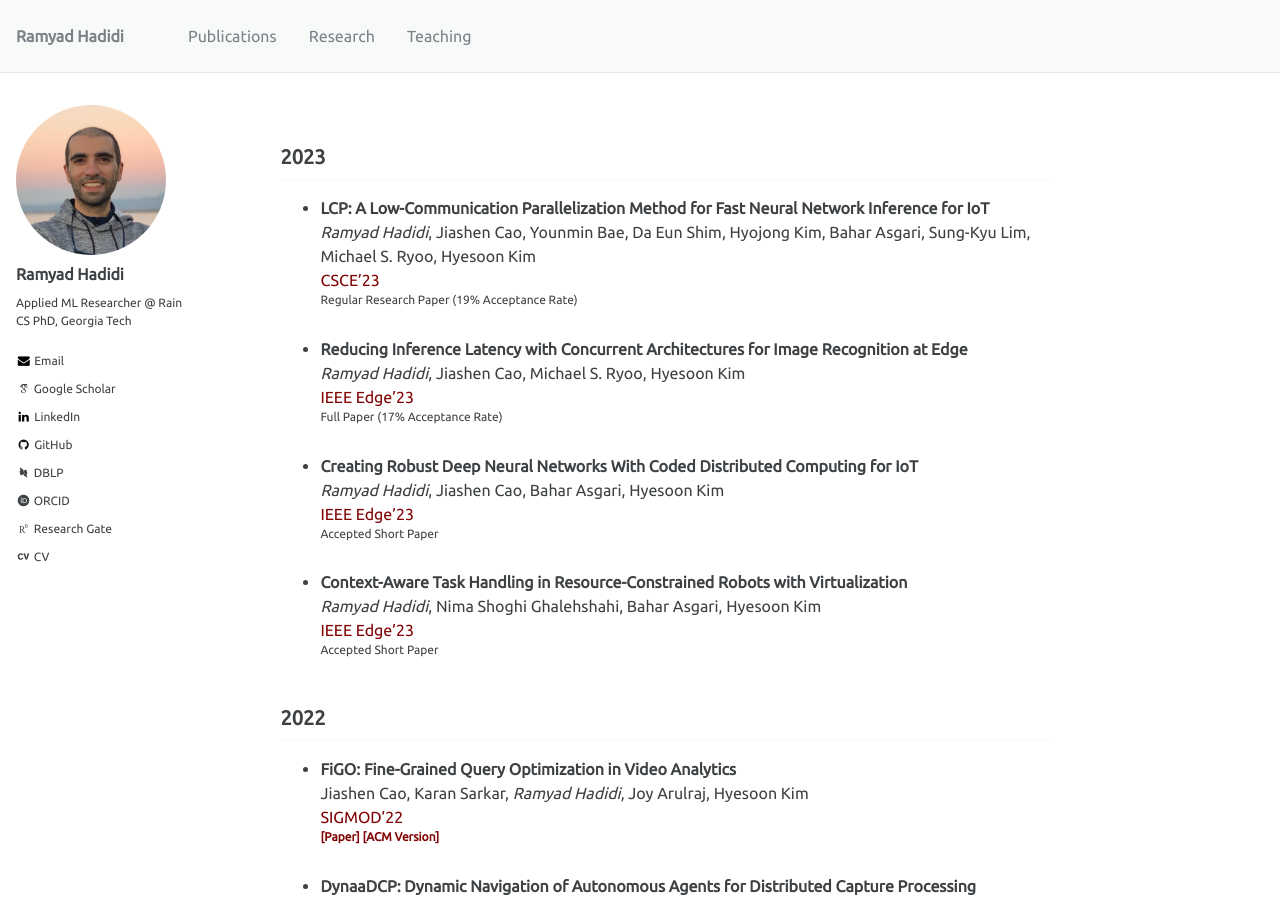
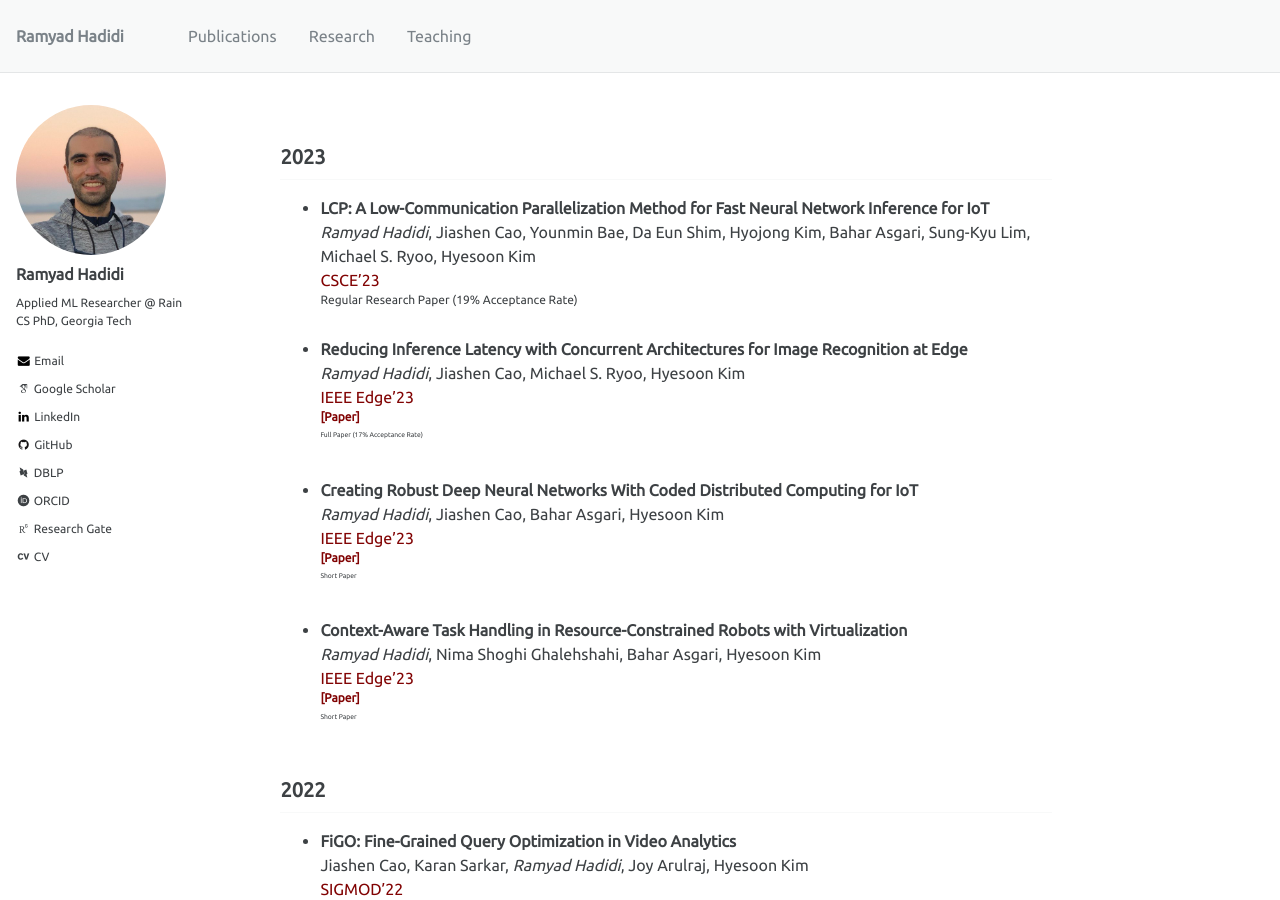
Before and after one commit to ramyadhadidi/ramyadhadidi.github.io, a Jekyll site: the page built from _pages/publications.md, in a window 1280 px wide and 900 px high. Built offline with Jekyll 4.4.1, drawn with Linux system fonts in a browser that asks for light colours; some web fonts are replaced.

Commit message:
edge slides

```diff
--- a/_pages/publications.md
+++ b/_pages/publications.md
@@ -22,6 +22,9 @@ author_profile: true
       _Ramyad Hadidi_, Jiashen Cao, Michael S. Ryoo, Hyesoon Kim
       [IEEE Edge'23](https://conferences.computer.org/edge/2023/)
       <sup>
+      [__[Paper]__](https://ramyadhadidi.github.io/files/hadidi-Edge-2023-ConcurrentNNs)
+      <sup>
+      <sup>
       Full Paper (17% Acceptance Rate)
       <sup>
 
@@ -29,14 +32,20 @@ author_profile: true
       _Ramyad Hadidi_, Jiashen Cao, Bahar Asgari, Hyesoon Kim
       [IEEE Edge'23](https://conferences.computer.org/edge/2023/)
       <sup>
-      Accepted Short Paper
+      [__[Paper]__](https://ramyadhadidi.github.io/files/hadidi-Edge-2023-RobustNN-With-CDC.pdf)
+      <sup>
+      <sup>
+      Short Paper
       <sup>
 
   * __Context-Aware Task Handling in Resource-Constrained Robots with Virtualization__
       _Ramyad Hadidi_, Nima Shoghi Ghalehshahi, Bahar Asgari, Hyesoon Kim
       [IEEE Edge'23](https://conferences.computer.org/edge/2023/)
       <sup>
-      Accepted Short Paper
+      [__[Paper]__](https://ramyadhadidi.github.io/files/hadidi-Edge-2023-Context-Aware-Robots.pdf)
+      <sup>
+      <sup>
+      Short Paper
       <sup>
 
 <!-- --------------------------------------- -->
```
Also changed, not shown: 3 other files.
